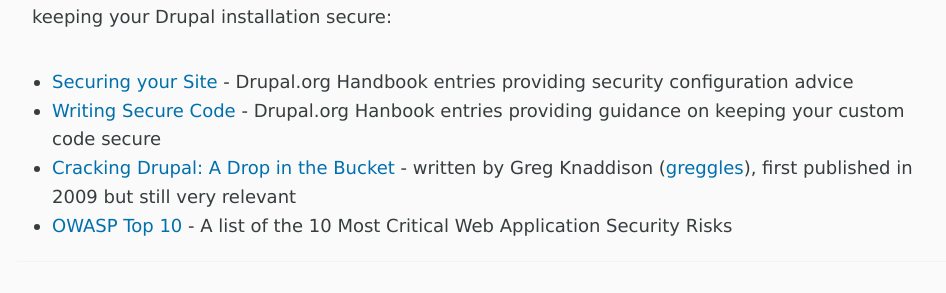
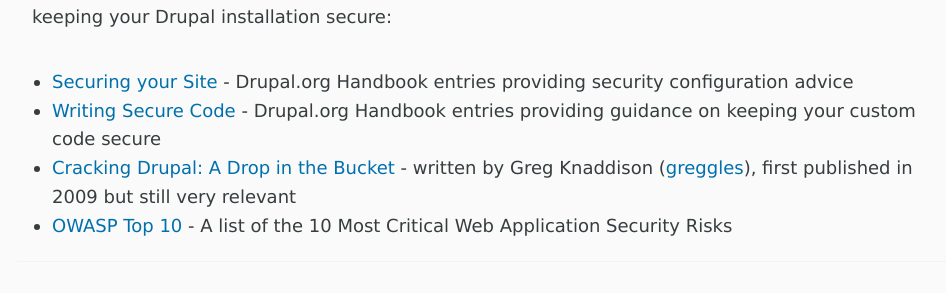
Before and after one commit to Capgemini/capgemini.github.io, a Jekyll site: the page built from _posts/2014-10-31-securing-drupal.md, in a window 1280 px wide and 900 px high, scrolled down 3708 px. Shown: the part 160-453 px from the top of the window, without its empty margins (158-1104 px from the left). Built offline with Jekyll 4.4.1, drawn with Linux system fonts in a browser that asks for light colours; comment, search, counter and statistics services are not loaded.

Commit message:
Update from https://github.com/Capgemini/blog-private/commit/e6038521b18a2f721be90bf94196d568316dbc8d

```diff
--- a/_posts/2014-10-31-securing-drupal.md
+++ b/_posts/2014-10-31-securing-drupal.md
@@ -149,7 +149,7 @@
 * [Securing your Site](https://www.drupal.org/security/secure-configuration) - Drupal.org
 Handbook entries providing security configuration advice
 * [Writing Secure Code](https://www.drupal.org/writing-secure-code) - Drupal.org
-Hanbook entries providing guidance on keeping your custom code secure
+Handbook entries providing guidance on keeping your custom code secure
 * [Cracking Drupal: A Drop in the Bucket](http://crackingdrupal.com/) - written by Greg Knaddison ([greggles](https://www.drupal.org/user/36762)), first published in 2009 but still very relevant
 * [OWASP Top 10](https://www.owasp.org/index.php/Category:OWASP_Top_Ten_Project) -
 A list of the 10 Most Critical Web Application Security Risks
```
Also changed, not shown: _posts/2014-10-06-estimation.md (+1 -1 lines), _posts/2014-10-17-microservices-reality-check.md (+1 -1 lines).
